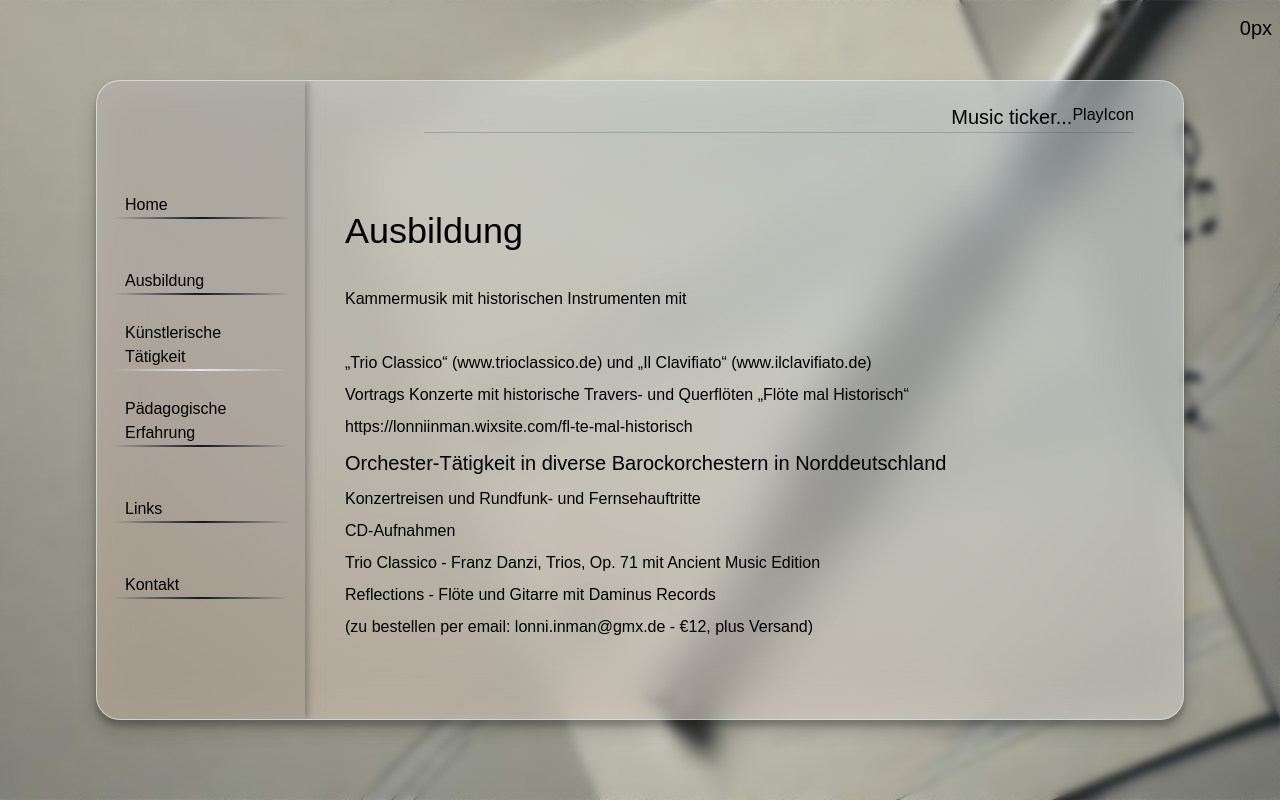
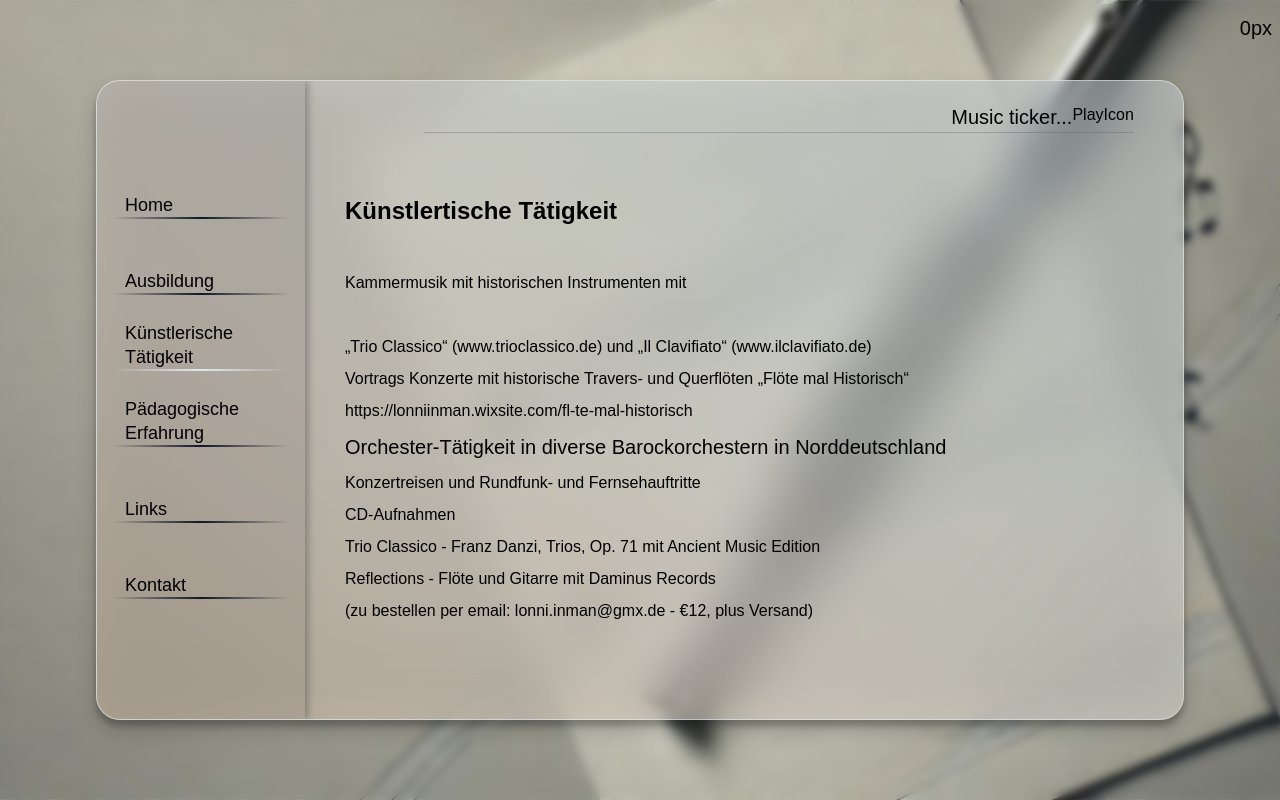
Before and after one commit to j-eick/lonni-homepage, a Next.js app: page /home/kuenstlerische-taetigkeit in a window 1280 px wide. Built offline with nearby package versions, Linux system fonts and the light colour scheme.

Commit message:
Components / InfoContainer, PageTitle + implemented

```diff
--- a/app/home/ausbildung/page.tsx
+++ b/app/home/ausbildung/page.tsx
@@ -1,9 +1,11 @@
 "use client";
 
-import Link from "next/link";
 import links from "@/lib/navLinks";
 import useWindowSize from "../../hooks/useWindowSize";
 import { usePathname } from "next/navigation";
+import PageTitle from "@/components/ui/page-title/PageTitle";
+import InfoContainer from "@/components/ui/info-container/InfoContainer";
+import Nav from "@/components/ui/nav/Nav";
 
 export default function Ausbildung() {
     const windowSize = useWindowSize();
@@ -14,44 +16,21 @@ export default function Ausbildung() {
             <p className={`absolute top-2 right-2`}>{windowSize.width}px</p>
             <div className="content-allPages">
                 <aside className={`p-4 pt-20 max-w-52 w-2/10 h-full leading-6 shadow-asideShadow bg-stone-500/20`}>
-                    <nav>
-                        <ul className="flex flex-col gap-5">
-                            {links.map((link, i) => (
-                                <li
-                                    key={i}
-                                    className={`relative px-3 h-14 flex items-end
-                                                before:absolute before:left-1/2 before:-translate-x-1/2 ${
-                                                    path === link.href ? "fadingLineWhite" : "fadingLineBlack"
-                                                } `}
-                                >
-                                    <Link
-                                        href={link.href}
-                                        className="w-full "
-                                    >
-                                        {link.name}
-                                    </Link>
-                                </li>
-                            ))}
-                        </ul>
-                    </nav>
+                    <Nav
+                        links={links}
+                        path={path}
+                    />
                 </aside>
                 <main
                     className={`w-8/10 pt-2 px-10 pb-10 grid grid-cols-1 grid-rows-mainLayout overflow-hidden
                                 rounded-3xl`}
                 >
-                    <section
-                        className={`row-start-1
-                                    h-11 w-9/10 ml-auto flex justify-end items-center
-                                    border-b-1 border-slate-600/30`}
-                    >
-                        <p className="translate-y-1.5 text-right">Music ticker...</p>
-                        <span className="translate-y-1">PlayIcon</span>
-                    </section>
+                    <InfoContainer />
                     <article
                         className={`row-start-2
                                     h-auto`}
                     >
-                        <h4 className="pb-10 text-2xl font-semibold">Ausbildung</h4>
+                        <PageTitle content="Ausbildung" />
                         <ul
                             className="space-y-6 list-disc pl-6"
                             role="list"
--- a/app/home/kontakt/page.tsx
+++ b/app/home/kontakt/page.tsx
@@ -1,9 +1,10 @@
 "use client";
 
-import Link from "next/link";
 import links from "@/lib/navLinks";
 import useWindowSize from "../../hooks/useWindowSize";
 import { usePathname } from "next/navigation";
+import Nav from "@/components/ui/nav/Nav";
+import PageTitle from "@/components/ui/page-title/PageTitle";
 
 export default function Ausbildung() {
     const windowSize = useWindowSize();
@@ -14,26 +15,10 @@ export default function Ausbildung() {
             <p className={`absolute top-2 right-2`}>{windowSize.width}px</p>
             <div className="content-allPages">
                 <aside className={`p-4 pt-20 max-w-52 w-2/10 h-full leading-6 shadow-asideShadow bg-stone-500/20`}>
-                    <nav>
-                        <ul className="flex flex-col gap-5">
-                            {links.map((link, i) => (
-                                <li
-                                    key={i}
-                                    className={`relative px-3 h-14 flex items-end
-                                                before:absolute before:left-1/2 before:-translate-x-1/2 ${
-                                                    path === link.href ? "fadingLineWhite" : "fadingLineBlack"
-                                                } `}
-                                >
-                                    <Link
-                                        href={link.href}
-                                        className="w-full "
-                                    >
-                                        {link.name}
-                                    </Link>
-                                </li>
-                            ))}
-                        </ul>
-                    </nav>
+                    <Nav
+                        links={links}
+                        path={path}
+                    />
                 </aside>
                 <main
                     className={`w-8/10 pt-2 px-10 pb-10 grid grid-cols-1 grid-rows-mainLayout overflow-hidden
@@ -51,7 +36,7 @@ export default function Ausbildung() {
                         className={`row-start-2
                                     h-auto`}
                     >
-                        <h4 className="pb-4">Kontakt</h4>
+                        <PageTitle content="Kontakt" />
                         <p>Für Buchung und Anfragen für Unterricht, Konzerte oder Workshops: </p>
                         <ul>
                             <li>Telefon: 040/56 32 01</li>
--- a/app/home/kuenstlerische-taetigkeit/page.tsx
+++ b/app/home/kuenstlerische-taetigkeit/page.tsx
@@ -1,9 +1,10 @@
 "use client";
 
-import Link from "next/link";
 import links from "@/lib/navLinks";
 import useWindowSize from "../../hooks/useWindowSize";
 import { usePathname } from "next/navigation";
+import Nav from "@/components/ui/nav/Nav";
+import PageTitle from "@/components/ui/page-title/PageTitle";
 
 export default function Taetigkeit() {
     const windowSize = useWindowSize();
@@ -14,26 +15,10 @@ export default function Taetigkeit() {
             <p className={`absolute top-2 right-2`}>{windowSize.width}px</p>
             <div className="content-allPages">
                 <aside className={`p-4 pt-20 max-w-52 w-2/10 h-full leading-6 shadow-asideShadow bg-stone-500/20`}>
-                    <nav>
-                        <ul className="flex flex-col gap-5">
-                            {links.map((link, i) => (
-                                <li
-                                    key={i}
-                                    className={`relative px-3 h-14 flex items-end
-                                                before:absolute before:left-1/2 before:-translate-x-1/2 ${
-                                                    path === link.href ? "fadingLineWhite" : "fadingLineBlack"
-                                                } `}
-                                >
-                                    <Link
-                                        href={link.href}
-                                        className="w-full "
-                                    >
-                                        {link.name}
-                                    </Link>
-                                </li>
-                            ))}
-                        </ul>
-                    </nav>
+                    <Nav
+                        links={links}
+                        path={path}
+                    />
                 </aside>
                 <main
                     className={`w-8/10 pt-2 px-10 pb-10 grid grid-cols-1 grid-rows-mainLayout overflow-hidden
@@ -51,7 +36,7 @@ export default function Taetigkeit() {
                         className={`row-start-2
                                     h-auto`}
                     >
-                        <h4 className="pb-4">Ausbildung</h4>
+                        <PageTitle content="Künstlertische Tätigkeit" />
                         <ul
                             className=""
                             role="list"
--- a/app/home/links/page.tsx
+++ b/app/home/links/page.tsx
@@ -1,9 +1,10 @@
 "use client";
 
-import Link from "next/link";
 import links from "@/lib/navLinks";
 import useWindowSize from "../../hooks/useWindowSize";
 import { usePathname } from "next/navigation";
+import Nav from "@/components/ui/nav/Nav";
+import PageTitle from "@/components/ui/page-title/PageTitle";
 
 export default function Ausbildung() {
     const windowSize = useWindowSize();
@@ -14,26 +15,10 @@ export default function Ausbildung() {
             <p className={`absolute top-2 right-2`}>{windowSize.width}px</p>
             <div className="content-allPages">
                 <aside className={`p-4 pt-20 max-w-52 w-2/10 h-full leading-6 shadow-asideShadow bg-stone-500/20`}>
-                    <nav>
-                        <ul className="flex flex-col gap-5">
-                            {links.map((link, i) => (
-                                <li
-                                    key={i}
-                                    className={`relative px-3 h-14 flex items-end
-                                                before:absolute before:left-1/2 before:-translate-x-1/2 ${
-                                                    path === link.href ? "fadingLineWhite" : "fadingLineBlack"
-                                                } `}
-                                >
-                                    <Link
-                                        href={link.href}
-                                        className="w-full "
-                                    >
-                                        {link.name}
-                                    </Link>
-                                </li>
-                            ))}
-                        </ul>
-                    </nav>
+                    <Nav
+                        links={links}
+                        path={path}
+                    />
                 </aside>
                 <main
                     className={`w-8/10 pt-2 px-10 pb-10 grid grid-cols-1 grid-rows-mainLayout overflow-hidden
@@ -51,7 +36,7 @@ export default function Ausbildung() {
                         className={`row-start-2
                                     h-auto`}
                     >
-                        <h4 className="pb-4">Links</h4>
+                        <PageTitle content="Links" />
                         <ul
                             className=""
                             role="list"
--- a/app/home/paedagogische-erfahrung/page.tsx
+++ b/app/home/paedagogische-erfahrung/page.tsx
@@ -4,6 +4,8 @@ import Link from "next/link";
 import links from "@/lib/navLinks";
 import useWindowSize from "../../hooks/useWindowSize";
 import { usePathname } from "next/navigation";
+import PageTitle from "@/components/ui/page-title/PageTitle";
+import Nav from "@/components/ui/nav/Nav";
 
 export default function Ausbildung() {
     const windowSize = useWindowSize();
@@ -14,26 +16,10 @@ export default function Ausbildung() {
             <p className={`absolute top-2 right-2`}>{windowSize.width}px</p>
             <div className="content-allPages">
                 <aside className={`p-4 pt-20 max-w-52 w-2/10 h-full leading-6 shadow-asideShadow bg-stone-500/20`}>
-                    <nav>
-                        <ul className="flex flex-col gap-5">
-                            {links.map((link, i) => (
-                                <li
-                                    key={i}
-                                    className={`relative px-3 h-14 flex items-end
-                                                before:absolute before:left-1/2 before:-translate-x-1/2 ${
-                                                    path === link.href ? "fadingLineWhite" : "fadingLineBlack"
-                                                } `}
-                                >
-                                    <Link
-                                        href={link.href}
-                                        className="w-full "
-                                    >
-                                        {link.name}
-                                    </Link>
-                                </li>
-                            ))}
-                        </ul>
-                    </nav>
+                    <Nav
+                        links={links}
+                        path={path}
+                    />
                 </aside>
                 <main
                     className={`w-8/10 pt-2 px-10 pb-10 grid grid-cols-1 grid-rows-mainLayout overflow-hidden
@@ -51,7 +37,7 @@ export default function Ausbildung() {
                         className={`row-start-2
                                     h-auto`}
                     >
-                        <h4 className="pb-4">Pädagogische Erfahrung</h4>
+                        <PageTitle content="Pädagogische Erfahrung" />
                         <ul
                             className=""
                             role="list"
--- /dev/null
+++ b/components/ui/info-container/InfoContainer.tsx
@@ -0,0 +1,12 @@
+export default function InfoContainer() {
+    return (
+        <section
+            className={`row-start-1
+                        h-11 w-9/10 ml-auto flex justify-end items-center
+                        border-b-1 border-slate-600/30`}
+        >
+            <p className="translate-y-1.5 text-right">Music ticker...</p>
+            <span className="translate-y-1">PlayIcon</span>
+        </section>
+    );
+}
--- /dev/null
+++ b/components/ui/page-title/PageTitle.tsx
@@ -0,0 +1,6 @@
+type PageTitleProps = {
+    content: string;
+};
+export default function PageTitle({ content }: PageTitleProps) {
+    return <h4 className="pb-10 text-2xl font-semibold">{content}</h4>;
+}
```
Also changed, not shown: app/home/page.tsx (+4 -9 lines).
